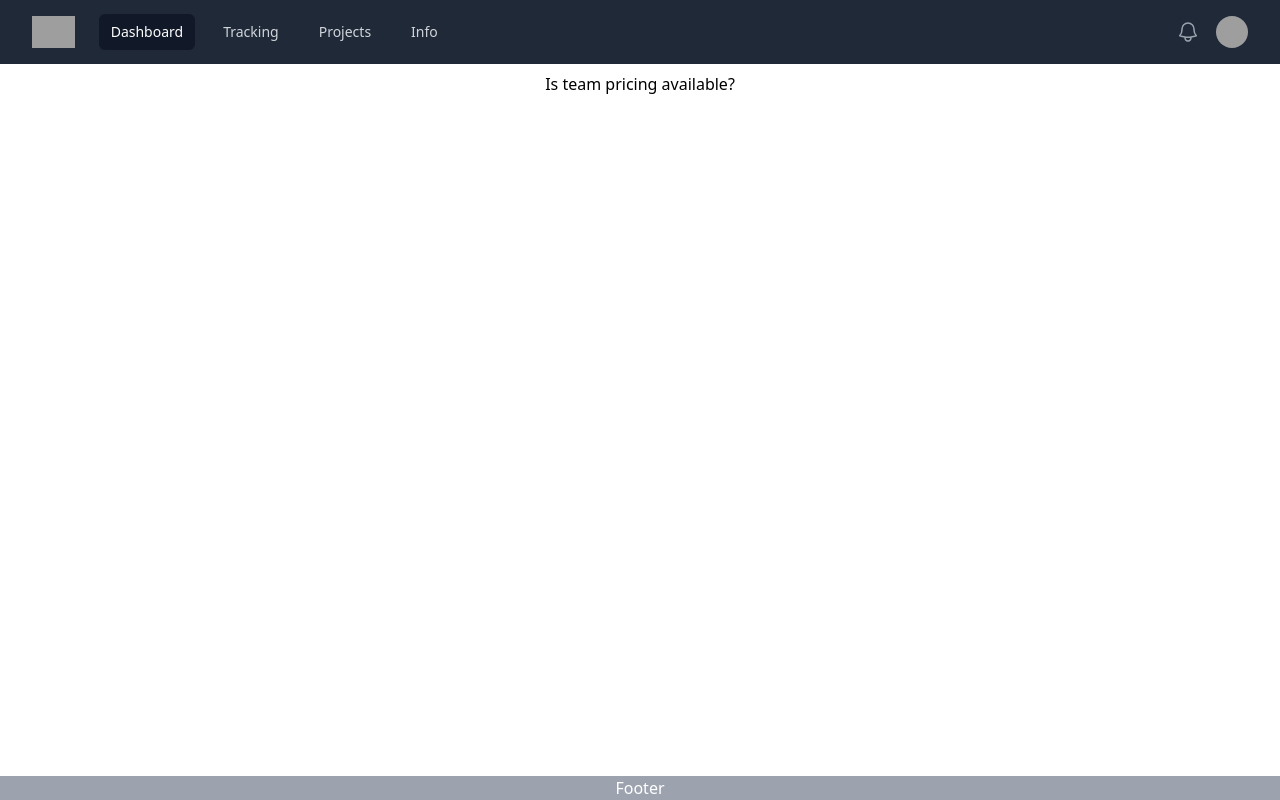
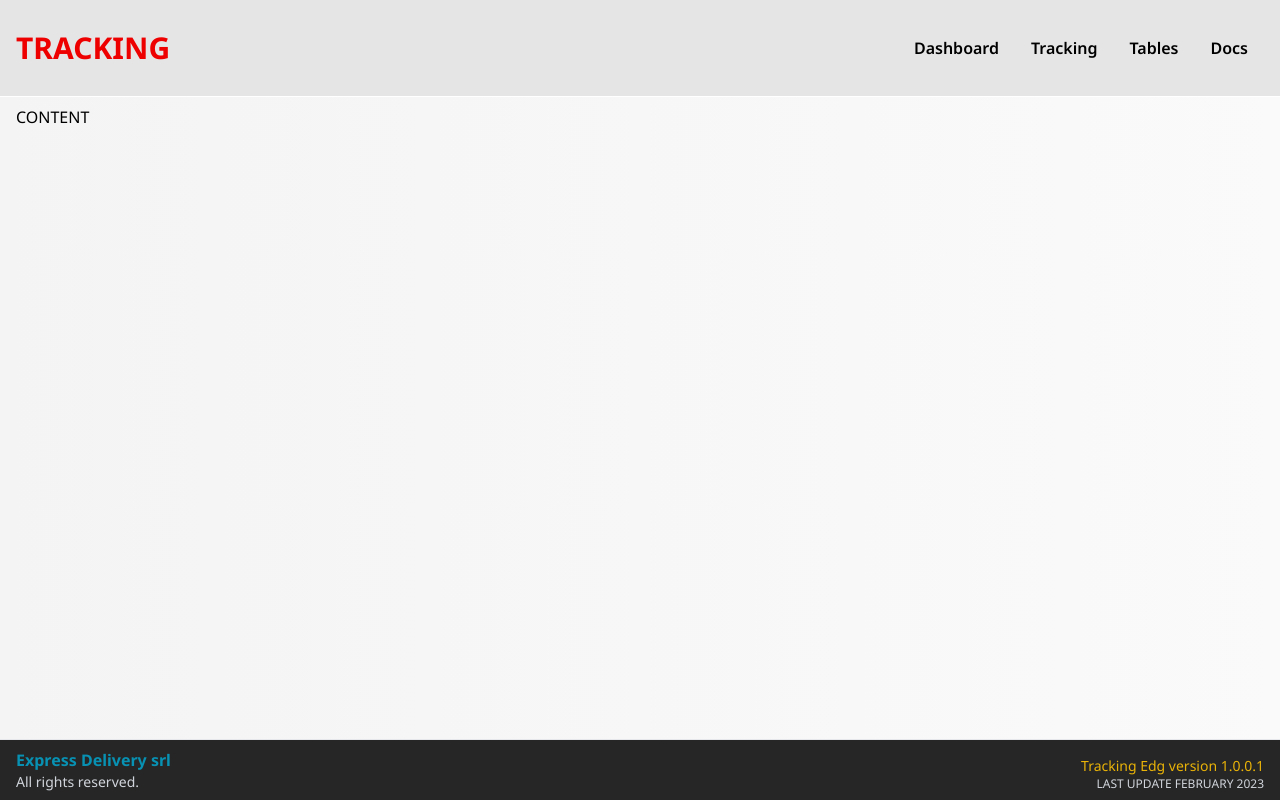
Before and after one commit to gpantolimp/prova, a React (Vite) app: page / in a window 1280 px wide. Built offline with nearby package versions, Linux system fonts and the light colour scheme; grey boxes are pictures that could not be loaded.

Commit message:
aggiornamento del 2 febbraio

```diff
--- a/package.json
+++ b/package.json
@@ -12,7 +12,8 @@
     "@headlessui/react": "^1.7.8",
     "@heroicons/react": "^2.0.14",
     "react": "^18.2.0",
-    "react-dom": "^18.2.0"
+    "react-dom": "^18.2.0",
+    "react-icons": "^4.7.1"
   },
   "devDependencies": {
     "@types/react": "^18.0.26",
--- a/src/App.jsx
+++ b/src/App.jsx
@@ -4,7 +4,7 @@ import Content from "./components/Content"
 
 function App() {
   return (
-    <div className="min-h-screen flex flex-col">
+    <div className="min-h-screen flex flex-col bg-gradient-to-l from-zinc-50 to-zinc-100">
       <Header />
       <Content />
       <Footer />
--- a/src/assets/css/custom.css
+++ b/src/assets/css/custom.css
@@ -1,3 +1,9 @@
+@import url('https://fonts.googleapis.com/css2?family=Noto+Sans:wght@300;400;500;600;700;800&display=swap');
+
 @tailwind base;
 @tailwind components;
 @tailwind utilities;
+
+body {
+    font-family: 'Noto Sans', sans-serif;
+}
--- a/src/components/Content.jsx
+++ b/src/components/Content.jsx
@@ -1,10 +1,12 @@
 import React from 'react'
-import Test from "./Test"
+
 
 function Content() {
   return (
-    <div className="text-center">
-        <Test />
+    <div className=''>
+        <div className='max-w-[1600px] mx-auto py-2 px-4'>
+          CONTENT
+        </div>
     </div>
   )
 }
--- a/src/components/Footer.jsx
+++ b/src/components/Footer.jsx
@@ -2,8 +2,19 @@ import React from 'react'
 
 function Footer() {
   return (
-    <div className="sticky top-[100vh] bg-gray-400 text-center text-white">
-        Footer
+    <div className="sticky top-[100vh] bg-neutral-800 border-t">
+        <div className='max-w-[1600px] mx-auto py-2 px-4 text-gray-300'>
+          <div class="grid grid-cols-2 gap-4 ">
+            <div>
+              <h1 className='w-full text-1xl font-bold text-cyan-600'>Express Delivery srl</h1>
+              <p className='text-sm'>All rights reserved.</p>
+            </div>
+            <div className=' text-end pt-2'>
+              <p className='py-0 text-yellow-500 text-sm'>Tracking Edg version 1.0.0.1</p>
+              <p className='py-0 text-xs uppercase'>Last update February 2023</p>
+            </div>
+          </div>
+        </div>
     </div>
   )
 }
--- a/src/components/Header.jsx
+++ b/src/components/Header.jsx
@@ -3,7 +3,7 @@ import Navbar from "./Navbar"
 
 function Header() {
   return (
-    <div className="text-center bg-red-500">
+    <div className=' bg-neutral-200 border-b border-white'>
         <Navbar />
     </div>
   )
--- a/src/components/Navbar.jsx
+++ b/src/components/Navbar.jsx
@@ -1,123 +1,35 @@
-import { Fragment } from 'react'
-import { Disclosure, Menu, Transition } from '@headlessui/react'
-import { BellIcon } from '@heroicons/react/24/outline'
-import Edg from '../elements/Edg'
-import BtnMobileMenu from '../elements/BtnMobileMenu'
-import MenuOrizzontale from '../elements/MenuOrizzontale'
-
-
-const navigation = [
-  { name: 'Dashboard', href: '#', current: true },
-  { name: 'Tracking', href: '#', current: false },
-  { name: 'Projects', href: '#', current: false },
-  { name: 'Info', href: '#', current: false },
-]
-
-function classNames(...classes) {
-  return classes.filter(Boolean).join(' ')
-}
+import {React, useState} from 'react'
+import {AiOutlineMenu, AiOutlineClose} from 'react-icons/ai'
 
 function Navbar() {
+
+  const [nav, setNav] = useState(true)
+  const handleNav = () => {
+    setNav(!nav)
+  }
+
   return (
-    <Disclosure as="nav" className="bg-gray-800">
-      {({ open }) => (
-        <>
-          <div className="mx-auto max-w-7xl px-2 sm:px-6 lg:px-8">
-            <div className="relative flex h-16 items-center justify-between">
-              <BtnMobileMenu statomenu={open}/>
-              <div className="flex flex-1 items-center justify-center sm:items-stretch sm:justify-start">
-                <Edg />
-                <MenuOrizzontale menuitems={navigation}/>
-              </div>
-              <div className="absolute inset-y-0 right-0 flex items-center pr-2 sm:static sm:inset-auto sm:ml-6 sm:pr-0">
-                <button
-                  type="button"
-                  className="rounded-full bg-gray-800 p-1 text-gray-400 hover:text-white focus:outline-none focus:ring-2 focus:ring-white focus:ring-offset-2 focus:ring-offset-gray-800"
-                >
-                  <span className="sr-only">View notifications</span>
-                 <BellIcon className="h-6 w-6" aria-hidden="true" />
-                </button>
-
-                {/* Profile dropdown */}
-                <Menu as="div" className="relative ml-3">
-                  <div>
-                    <Menu.Button className="flex rounded-full bg-gray-800 text-sm focus:outline-none focus:ring-2 focus:ring-white focus:ring-offset-2 focus:ring-offset-gray-800">
-                      <span className="sr-only">Open user menu</span>
-                      <img
-                        className="h-8 w-8 rounded-full"
-                        src="https://images.unsplash.com/photo-1472099645785-5658abf4ff4e?ixlib=rb-1.2.1&ixid=eyJhcHBfaWQiOjEyMDd9&auto=format&fit=facearea&facepad=2&w=256&h=256&q=80"
-                        alt=""
-                      />
-                    </Menu.Button>
-                  </div>
-                  <Transition
-                    as={Fragment}
-                    enter="transition ease-out duration-100"
-                    enterFrom="transform opacity-0 scale-95"
-                    enterTo="transform opacity-100 scale-100"
-                    leave="transition ease-in duration-75"
-                    leaveFrom="transform opacity-100 scale-100"
-                    leaveTo="transform opacity-0 scale-95"
-                  >
-                    <Menu.Items className="absolute right-0 z-10 mt-2 w-48 origin-top-right rounded-md bg-white py-1 shadow-lg ring-1 ring-black ring-opacity-5 focus:outline-none">
-                      <Menu.Item>
-                        {({ active }) => (
-                          <a
-                            href="#"
-                            className={classNames(active ? 'bg-gray-100' : '', 'block px-4 py-2 text-sm text-gray-700')}
-                          >
-                            Your Profile
-                          </a>
-                        )}
-                      </Menu.Item>
-                      <Menu.Item>
-                        {({ active }) => (
-                          <a
-                            href="#"
-                            className={classNames(active ? 'bg-gray-100' : '', 'block px-4 py-2 text-sm text-gray-700')}
-                          >
-                            Settings
-                          </a>
-                        )}
-                      </Menu.Item>
-                      <Menu.Item>
-                        {({ active }) => (
-                          <a
-                            href="#"
-                            className={classNames(active ? 'bg-gray-100' : '', 'block px-4 py-2 text-sm text-gray-700')}
-                          >
-                            Sign out
-                          </a>
-                        )}
-                      </Menu.Item>
-                    </Menu.Items>
-                  </Transition>
-                </Menu>
-              </div>
-            </div>
-          </div>
-
-          <Disclosure.Panel className="sm:hidden">
-            <div className="space-y-1 px-2 pt-2 pb-3">
-              {navigation.map((item) => (
-                <Disclosure.Button
-                  key={item.name}
-                  as="a"
-                  href={item.href}
-                  className={classNames(
-                    item.current ? 'bg-gray-900 text-white' : 'text-gray-300 hover:bg-gray-700 hover:text-white',
-                    'block px-3 py-2 rounded-md text-base font-medium'
-                  )}
-                  aria-current={item.current ? 'page' : undefined}
-                >
-                  {item.name}
-                </Disclosure.Button>
-              ))}
-            </div>
-          </Disclosure.Panel>
-        </>
-      )}
-    </Disclosure>
+    <div className='flex justify-between items-center h-24 max-w-[1600px] mx-auto px-4 text-black'>
+      <h1 className='w-full text-3xl font-bold text-[#EE0000]'>TRACKING</h1>
+      <ul className='hidden md:flex'>
+        <li className='p-4 font-semibold'>Dashboard</li>
+        <li className='p-4 font-semibold'>Tracking</li>
+        <li className='p-4 font-semibold'>Tables</li>
+        <li className='p-4 font-semibold'>Docs</li>
+      </ul>
+      <div onClick={handleNav} className="block md:hidden">
+        {!nav ? <AiOutlineClose size={20}/> : <AiOutlineMenu size={20}/>}
+      </div>
+      <div className={!nav ? 'fixed left-0 top-0 w-[64%] h-full border-r border-r-gray-900 bg-stone-800 ease-in-out duration-500' : 'fixed left-[-100%]'}>
+        <h1 className='w-full text-3xl font-bold text-[#EE0000] m-4 mt-8'>TRACKING</h1>
+        <ul className='pt-8 uppercase font-semibold text-white'>
+          <li className='p-4 ml-2 border-b border-gray-300'>Dashboard</li>
+          <li className='p-4 ml-2 border-b border-gray-300'>Tracking</li>
+          <li className='p-4 ml-2 border-b border-gray-300'>Tables</li>
+          <li className='p-4 ml-2'>Docs</li>
+        </ul>
+      </div>
+    </div>
   )
 }
 
--- a/src/components/Test.jsx
+++ /dev/null
@@ -1,17 +0,0 @@
-import { Disclosure } from '@headlessui/react'
-
-function Test() {
-  return (
-    <Disclosure>
-      <Disclosure.Button className="py-2">
-        Is team pricing available?
-      </Disclosure.Button>
-      <Disclosure.Panel className="text-gray-500">
-        Yes! You can purchase a license that you can share with your entire
-        team.
-      </Disclosure.Panel>
-    </Disclosure>
-  )
-}
-
-export default Test
--- a/src/elements/BtnMobileMenu.jsx
+++ /dev/null
@@ -1,20 +0,0 @@
-import React from 'react'
-import { Disclosure } from '@headlessui/react'
-import { Bars3Icon, XMarkIcon } from '@heroicons/react/24/outline'
-
-function BtnMobileMenu(props) {
-  return (
-    <div className="absolute inset-y-0 left-0 flex items-center sm:hidden">
-        <Disclosure.Button className="inline-flex items-center justify-center rounded-md p-2 text-gray-400 hover:bg-gray-700 hover:text-white focus:outline-none focus:ring-2 focus:ring-inset focus:ring-white">
-        <span className="sr-only">Open main menu</span>
-        {props.statomenu ? (
-            <XMarkIcon className="block h-6 w-6" aria-hidden="true" />
-        ) : (
-            <Bars3Icon className="block h-6 w-6" aria-hidden="true" />
-        )}
-        </Disclosure.Button>
-    </div>
-  )
-}
-
-export default BtnMobileMenu
--- a/src/elements/Edg.jsx
+++ /dev/null
@@ -1,20 +0,0 @@
-import React from 'react'
-
-function Edg() {
-  return (
-    <div className="flex flex-shrink-0 items-center">
-        <img
-        className="block h-8 w-auto lg:hidden"
-        src="https://tools.expressdeliverygroup.com/assets/img/edg-rev.png"
-        alt="Express Delivery Group"
-        />
-        <img
-        className="hidden h-8 w-auto lg:block"
-        src="https://tools.expressdeliverygroup.com/assets/img/edg-rev.png"
-        alt="Express Delivery Group"
-        />
-    </div>
-  )
-}
-
-export default Edg
--- a/src/elements/MenuMobile.jsx
+++ /dev/null
@@ -1,9 +0,0 @@
-import React from 'react'
-
-function MenuMobile() {
-  return (
-    <div>MenuMobile</div>
-  )
-}
-
-export default MenuMobile
--- a/src/elements/MenuOrizzontale.jsx
+++ /dev/null
@@ -1,29 +0,0 @@
-import React from 'react'
-
-function classNames(...classes) {
-  return classes.filter(Boolean).join(' ')
-}
-
-function MenuOrizzontale(props) {
-  return (
-    <div className="hidden sm:ml-6 sm:block">
-    <div className="flex space-x-4">
-      {props.menuitems.map((item) => (
-        <a
-          key={item.name}
-          href={item.href}
-          className={classNames(
-            item.current ? 'bg-gray-900 text-white' : 'text-gray-300 hover:bg-gray-700 hover:text-white',
-            'px-3 py-2 rounded-md text-sm font-medium'
-          )}
-          aria-current={item.current ? 'page' : undefined}
-        >
-          {item.name}
-        </a>
-      ))}
-    </div>
-  </div>
-  )
-}
-
-export default MenuOrizzontale
```
Also changed, not shown: 1 other file (tests, documents, lock files or other folders).
